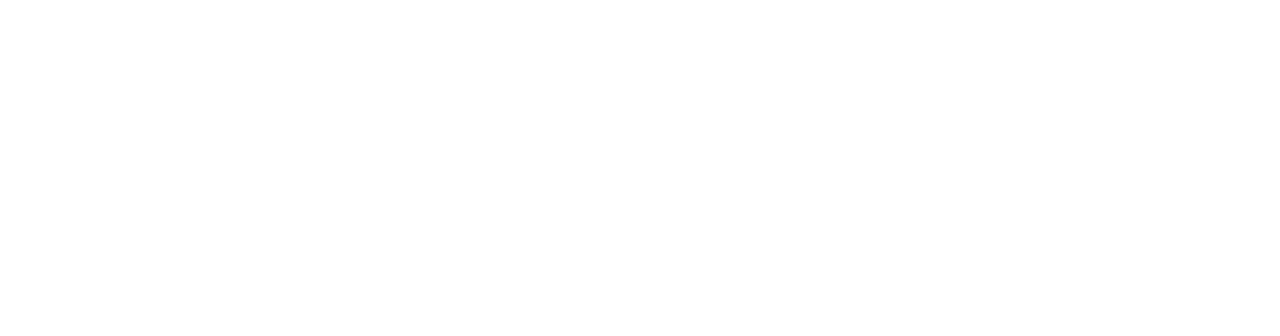
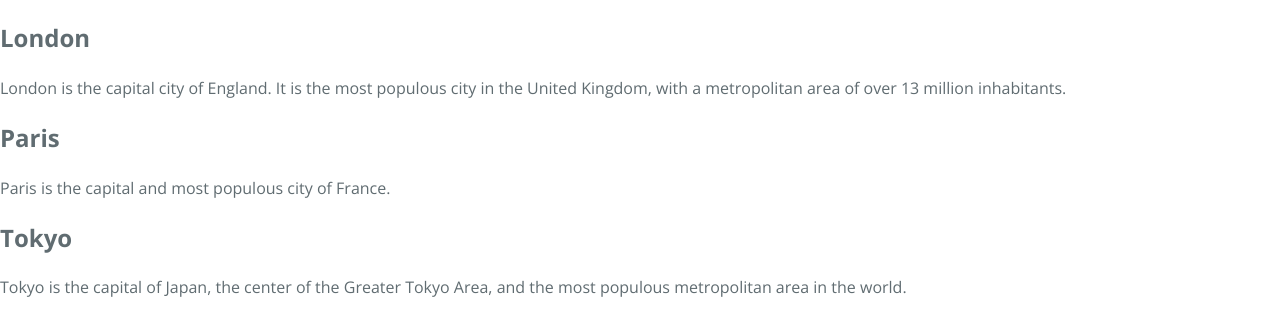
Before and after one commit to DanMeier/DanMeier.github.io, a plain HTML site: page index.html in a window 1280 px wide. Drawn offline with nearby package versions, Linux system fonts and the light colour scheme.

Commit message:
Update index.html

```diff
--- a/index.html
+++ b/index.html
@@ -7,6 +7,23 @@
     <link href='https://fonts.googleapis.com/css?family=Open+Sans:400,700' rel='stylesheet' type='text/css'>
     <link rel="stylesheet" type="text/css" href="stylesheets/stylesheet.css" media="screen">
   </head>
-  <body>
-  </body>
+<body>
+
+<div class="cities">
+<h2>London</h2>
+<p>London is the capital city of England. It is the most populous city in the United Kingdom, with a metropolitan area of over 13 million inhabitants.</p>
+</div>
+
+<div class="cities">
+<h2>Paris</h2>
+<p>Paris is the capital and most populous city of France.</p>
+</div>
+
+<div class="cities">
+<h2>Tokyo</h2>
+<p>Tokyo is the capital of Japan, the center of the Greater Tokyo Area,
+and the most populous metropolitan area in the world.</p>
+</div>
+
+</body>
 </html>
```
